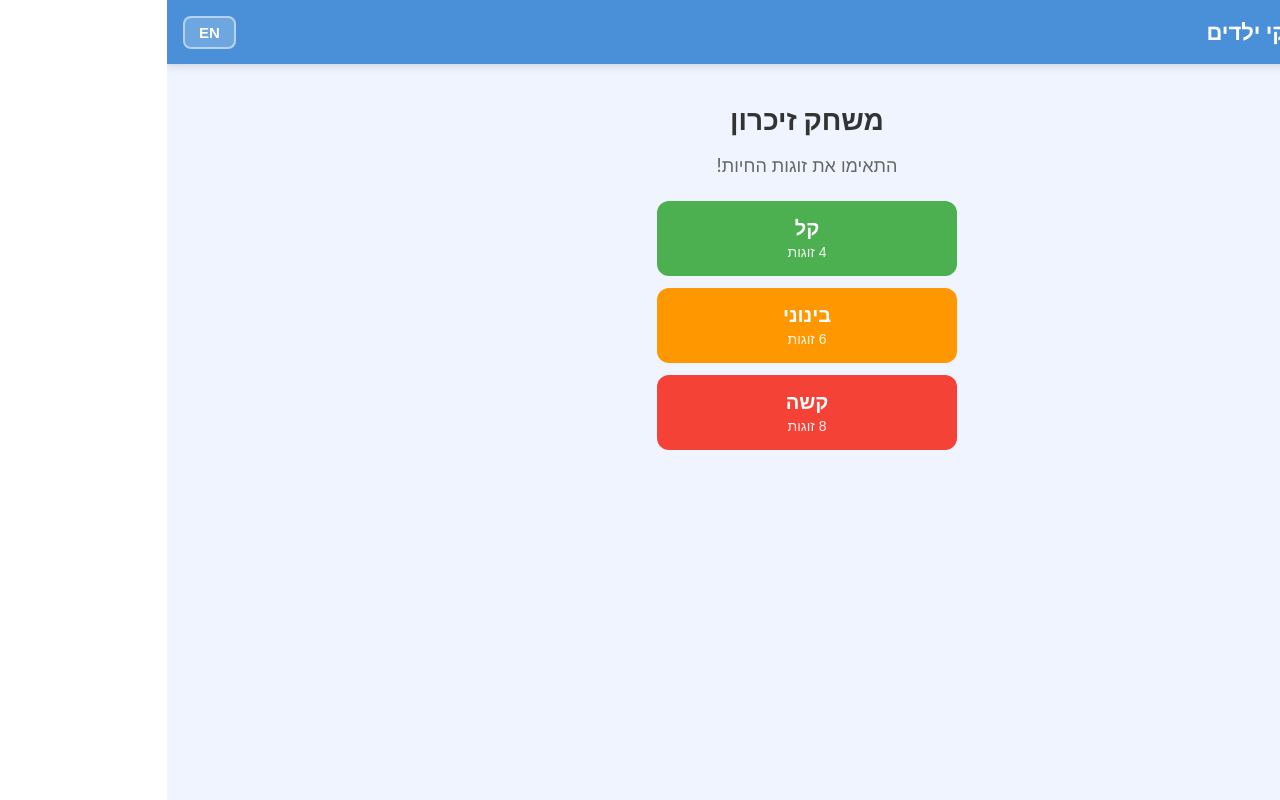
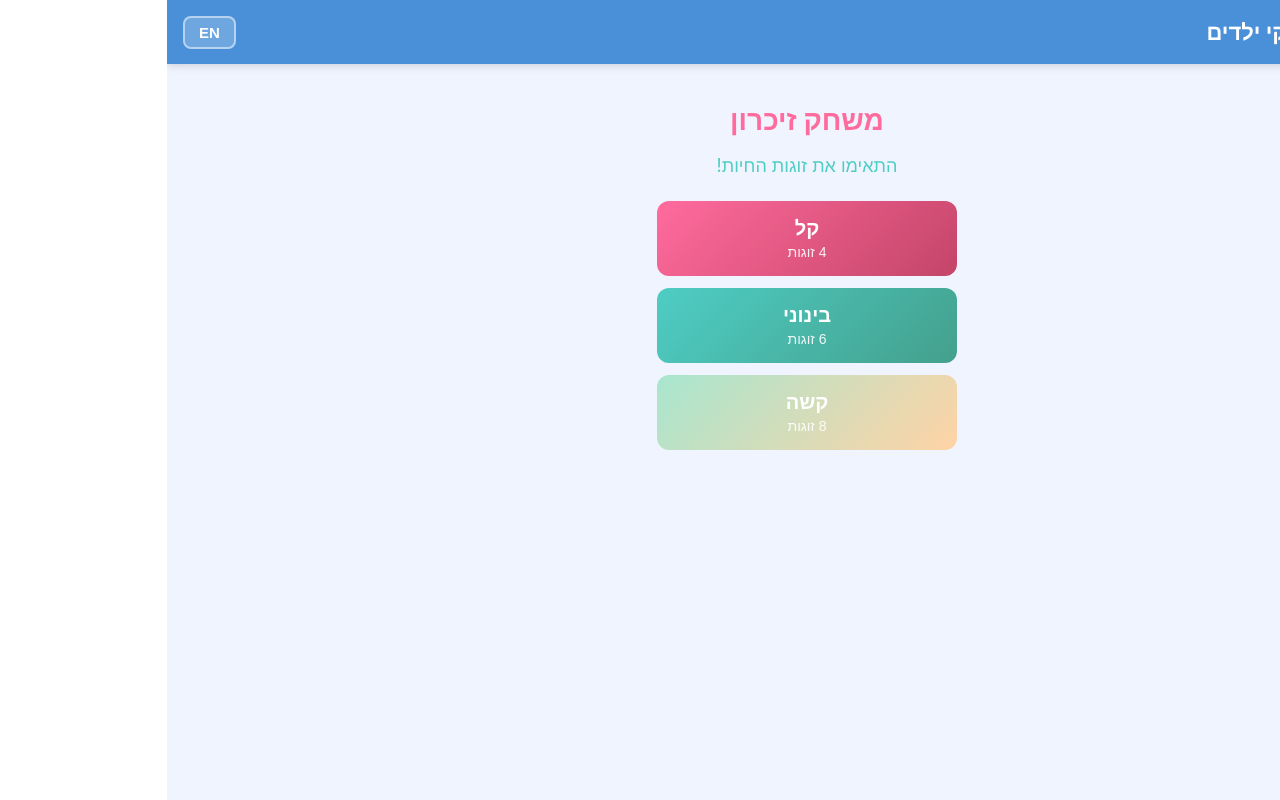
Before and after one commit to lvaizer/kids-games, a React (Create React App) app: page /games/memory in a window 1280 px wide. Built offline with nearby package versions, Linux system fonts and the light colour scheme.

Commit message:
Make memory game more colorful and lively - updated all colors to vibrant gradients while keeping same layout

```diff
--- a/src/games/memory/MemoryGame.css
+++ b/src/games/memory/MemoryGame.css
@@ -6,12 +6,12 @@
 
 .memory-game h2 {
   font-size: 28px;
-  color: #333;
+  color: #ff6b9d;
   margin-bottom: 4px;
 }
 
 .memory-subtitle {
-  color: #666;
+  color: #4ecdc4;
   font-size: 18px;
   margin-bottom: 24px;
 }
@@ -44,9 +44,9 @@
   box-shadow: 0 4px 12px rgba(0, 0, 0, 0.2);
 }
 
-.diff-easy { background: #4caf50; }
-.diff-medium { background: #ff9800; }
-.diff-hard { background: #f44336; }
+.diff-easy { background: linear-gradient(135deg, #ff6b9d 0%, #c44569 100%); }
+.diff-medium { background: linear-gradient(135deg, #4ecdc4 0%, #44a08d 100%); }
+.diff-hard { background: linear-gradient(135deg, #a8e6cf 0%, #ffd3a5 100%); }
 
 .diff-label {
   font-size: 20px;
@@ -78,7 +78,7 @@
   display: flex;
   flex-direction: column;
   align-items: center;
-  background: white;
+  background: linear-gradient(135deg, #e0f2f1 0%, #fce4ec 100%);
   border-radius: 10px;
   padding: 8px 16px;
   box-shadow: 0 2px 6px rgba(0, 0, 0, 0.1);
@@ -93,11 +93,11 @@
 .stat-value {
   font-size: 20px;
   font-weight: 700;
-  color: #333;
+  color: #ff6b9d;
 }
 
 .restart-btn {
-  background: #4a90d9;
+  background: linear-gradient(135deg, #667eea 0%, #764ba2 100%);
   color: white;
   border: none;
   border-radius: 8px;
@@ -108,7 +108,7 @@
 }
 
 .restart-btn:hover {
-  background: #3a7bc8;
+  background: linear-gradient(135deg, #764ba2 0%, #667eea 100%);
 }
 
 /* Win banner */
@@ -117,7 +117,7 @@
   align-items: center;
   justify-content: center;
   gap: 12px;
-  background: #4caf50;
+  background: linear-gradient(135deg, #ffd89b 0%, #19547b 100%);
   color: white;
   border-radius: 12px;
   padding: 14px 20px;
@@ -140,9 +140,9 @@
 }
 
 .play-again-btn {
-  background: rgba(255, 255, 255, 0.25);
-  color: white;
-  border: 2px solid white;
+  background: linear-gradient(135deg, #ffecd2 0%, #fcb69f 100%);
+  color: #333;
+  border: 2px solid #ffecd2;
   border-radius: 8px;
   padding: 6px 14px;
   font-size: 14px;
@@ -151,7 +151,7 @@
 }
 
 .play-again-btn:hover {
-  background: rgba(255, 255, 255, 0.4);
+  background: linear-gradient(135deg, #fcb69f 0%, #ffecd2 100%);
 }
 
 /* Board */
@@ -203,7 +203,7 @@
 }
 
 .card-front {
-  background: linear-gradient(135deg, #667eea 0%, #764ba2 100%);
+  background: linear-gradient(135deg, #ff9a9e 0%, #fecfef 100%);
   color: white;
   font-size: 32px;
   font-weight: 700;
@@ -220,8 +220,8 @@
 }
 
 .memory-card.matched .card-back {
-  background: #e8f5e9;
-  box-shadow: 0 0 0 3px #4caf50;
+  background: linear-gradient(135deg, #a8edea 0%, #fed6e3 100%);
+  box-shadow: 0 0 0 3px #ff6b9d;
 }
 
 /* Tablet landscape — maximize horizontal space, conserve vertical */
```
